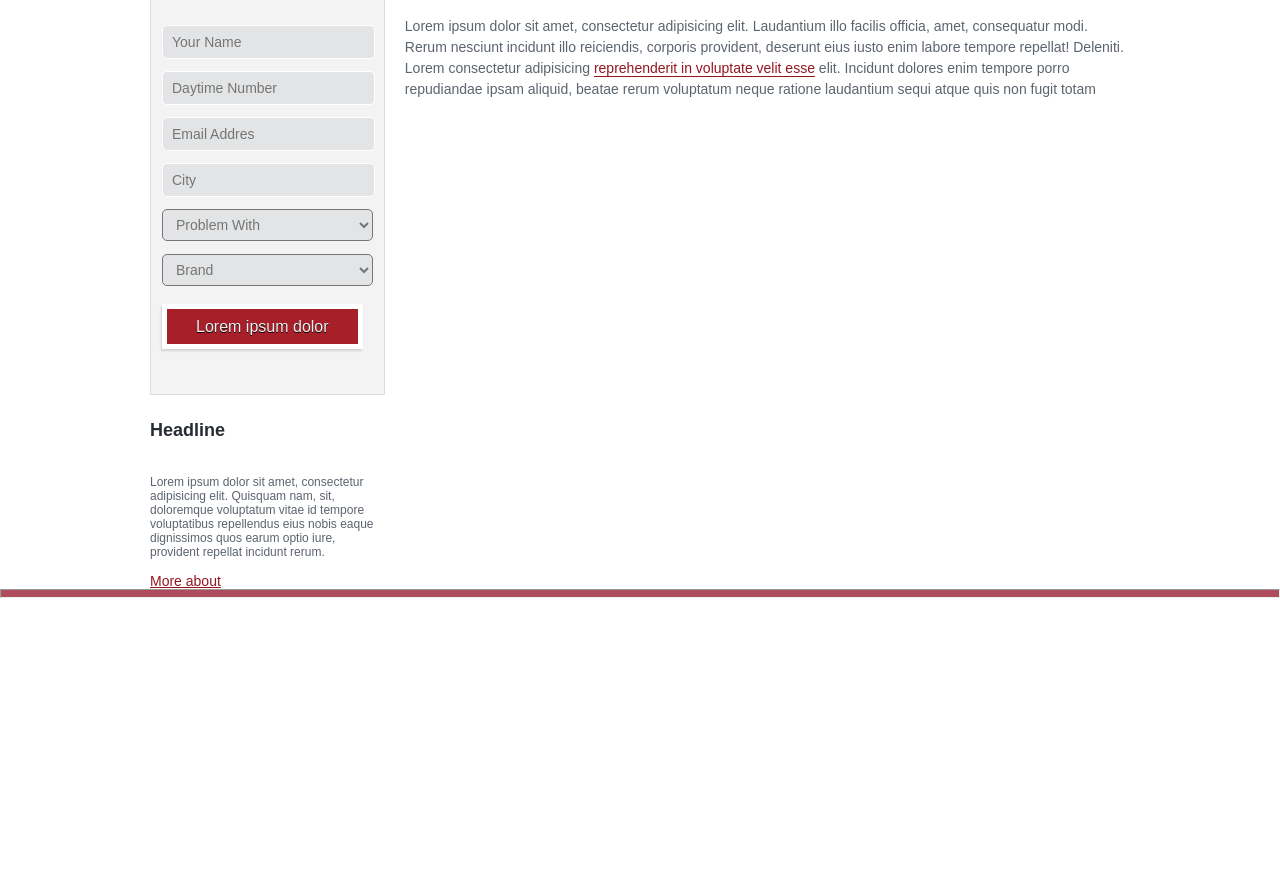
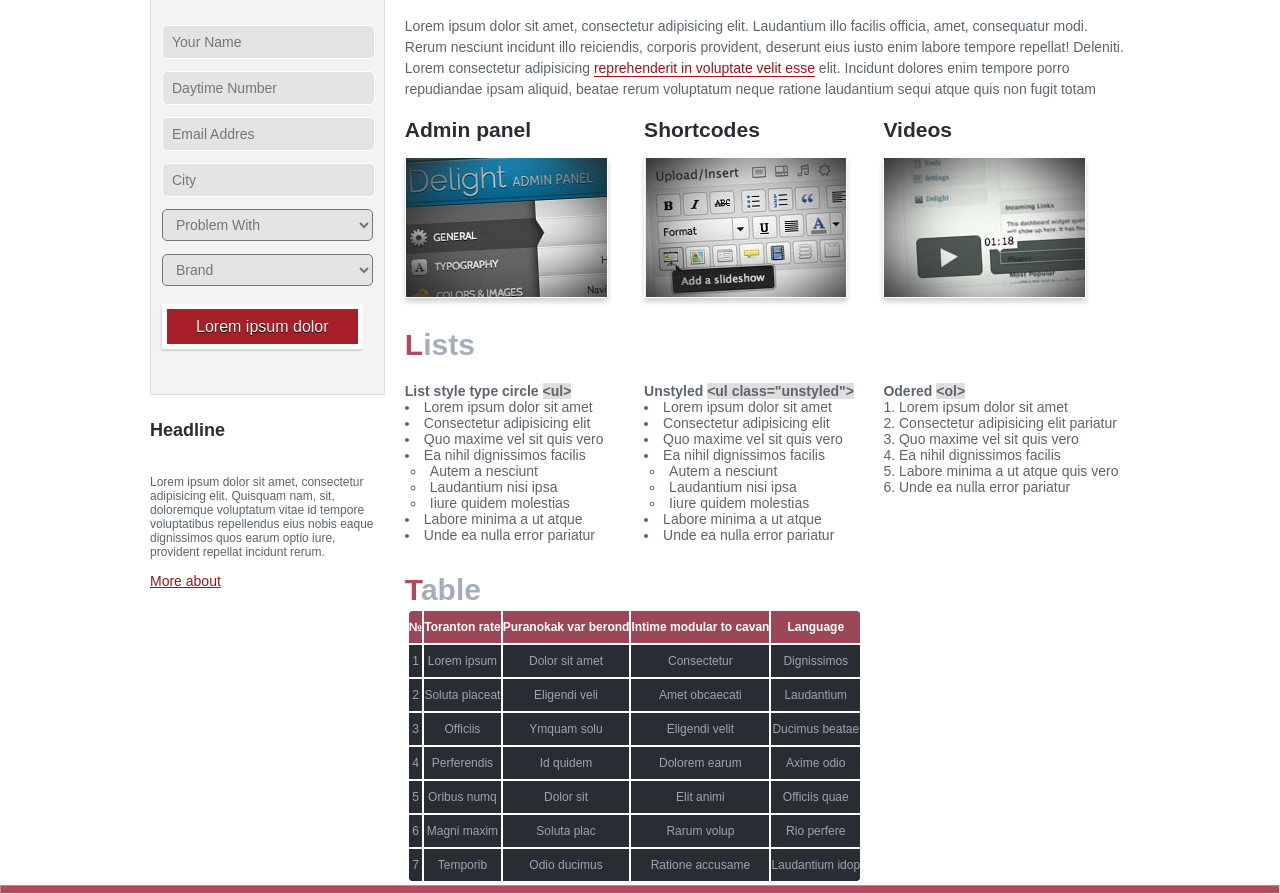
Before and after one commit to LaBay/brightgrove-course, a plain HTML site: page week-2/week-2-cherry/index.html in a window 1280 px wide. Shown: the part 431-1325 px from the top of the page. Before the commit the page ends 1029 px from the top, so only its background shows below. Drawn offline with Linux system fonts and the light colour scheme.

Commit message:
some changes

```diff
--- a/week-2/week-2-cherry/index.html
+++ b/week-2/week-2-cherry/index.html
@@ -87,6 +87,136 @@
 				<h2>What We Do...</h2>
 				<p>Lorem ipsum dolor sit amet, consectetur adipisicing elit. Laudantium illo facilis officia, amet, consequatur modi. Rerum nesciunt incidunt illo reiciendis, corporis provident, deserunt eius iusto enim labore tempore repellat! Deleniti. Lorem consectetur adipisicing <a href="#">reprehenderit in voluptate velit esse</a> elit. Incidunt dolores enim tempore porro repudiandae ipsam aliquid, beatae rerum voluptatum neque ratione laudantium sequi atque quis non fugit totam</p>
 			</div>
+
+			<div class="photo-block">
+
+				<a href="#" class="photo-block-item photo-block-item_1">
+					<h3>Admin panel</h3>
+					<div></div>
+				</a>
+
+				<a href="#" class="photo-block-item photo-block-item_2">
+					<h3>Shortcodes</h3>
+					<div></div>
+				</a>
+
+				<a href="#" class="photo-block-item photo-block-item_3">
+					<h3>Videos</h3>
+					<div></div>
+				</a>
+
+			</div>
+
+			<div class="lists">
+				<h2>Lists</h2>
+				<div class="lists-wrapper">
+					<div class="list">
+						<h4>List style type circle <code>&lt;ul&gt;</code></h4>
+						<ul>
+							<li>Lorem ipsum dolor sit amet</li>
+							<li>Consectetur adipisicing elit</li>
+							<li>Quo maxime vel sit quis vero</li>
+							<li>Ea nihil dignissimos facilis</li>
+							<ul class="nested-list">
+								<li>Autem a nesciunt</li>
+								<li>Laudantium nisi ipsa</li>
+								<li>Iiure quidem molestias</li>
+							</ul>
+							<li>Labore minima a ut atque</li>
+							<li>Unde ea nulla error pariatur</li>
+						</ul>
+					</div>
+					<div class="list">
+						<h4>Unstyled <code>&lt;ul class="unstyled"&gt;</code></h4>
+						<ul>
+							<li>Lorem ipsum dolor sit amet</li>
+							<li>Consectetur adipisicing elit</li>
+							<li>Quo maxime vel sit quis vero</li>
+							<li>Ea nihil dignissimos facilis</li>
+							<ul class="nested-list">
+								<li>Autem a nesciunt</li>
+								<li>Laudantium nisi ipsa</li>
+								<li>Iiure quidem molestias</li>
+							</ul>
+							<li>Labore minima a ut atque</li>
+							<li>Unde ea nulla error pariatur</li>
+						</ul>
+					</div>
+					<div class="list">
+						<h4>Odered <code>&lt;ol&gt;</code></h4>
+						<ol>
+							<li>Lorem ipsum dolor sit amet</li>
+							<li>Consectetur adipisicing elit pariatur</li>
+							<li>Quo maxime vel sit quis vero</li>
+							<li>Ea nihil dignissimos facilis</li>
+							<li>Labore minima a ut atque quis vero</li>
+							<li>Unde ea nulla error pariatur</li>
+						</ol>
+					</div>
+				</div>
+
+				<div class="table-wrapper">
+					<h2>table</h2>
+					<table>
+						<tr>
+							<th>№</th>
+							<th>Toranton rate</th>
+							<th>Puranokak var berond</th>
+							<th>Intime modular to cavan</th>
+							<th>Language</th>
+						</tr>
+						<tr>
+							<td>1</td>
+							<td>Lorem ipsum </td>
+							<td>Dolor sit amet</td>
+							<td>Consectetur</td>
+							<td>Dignissimos</td>
+						</tr>
+						<tr>
+							<td>2</td>
+							<td>Soluta placeat</td>
+							<td>Eligendi veli</td>
+							<td>Amet obcaecati</td>
+							<td>Laudantium</td>
+						</tr>
+						<tr>
+							<td>3</td>
+							<td>Officiis</td>
+							<td>Ymquam solu</td>
+							<td>Eligendi velit</td>
+							<td>Ducimus beatae</td>
+						</tr>
+						<tr>
+							<td>4</td>
+							<td>Perferendis</td>
+							<td>Id quidem</td>
+							<td>Dolorem earum</td>
+							<td>Axime odio</td>
+						</tr>
+						<tr>
+							<td>5</td>
+							<td>Oribus numq</td>
+							<td>Dolor sit</td>
+							<td>Elit animi</td>
+							<td>Officiis quae</td>
+						</tr>
+						<tr>
+							<td>6</td>
+							<td>Magni maxim</td>
+							<td>Soluta plac</td>
+							<td>Rarum volup</td>
+							<td>Rio perfere</td>
+						</tr>
+						<tr>
+							<td>7</td>
+							<td>Temporib</td>
+							<td>Odio ducimus</td>
+							<td>Ratione accusame</td>
+							<td>Laudantium idop</td>
+						</tr>
+					</table>
+				</div>
+			</div>
 		</section>
 
 	</div>
--- a/week-2/week-2-cherry/style/style.css
+++ b/week-2/week-2-cherry/style/style.css
@@ -296,7 +296,7 @@ h2::first-letter{
 .right-sidebar{
 	float: right;
 	width: 74%;
-	padding-left: 15px;
+	padding-left: 2%;
 }
 
 .about h2{
@@ -317,6 +317,117 @@ h2::first-letter{
 	border-bottom: 1px solid #95161f;
 }
 
+.photo-block{
+	/*border: 1px solid red; */
+	margin-top: 18px;
+	width: 100%;
+	display: -webkit-flex;
+	display: -moz-flex;
+	display: -ms-flex;
+	display: -o-flex;
+	display: flex;
+}
+
+.photo-block-item {
+
+	/*border: 1px solid green;*/
+	width: 28%;
+	margin-right: 5%;
+
+}
+
+.photo-block-item {
+	text-decoration: none;
+	color: #282d33;
+	font-size: 18px;
+}
+
+.photo-block-item > div{
+	margin-top: 15px;
+	height: 139px;
+	background: url(../backgrounds/photo.jpg) no-repeat;
+	border: 1px solid white;
+	box-shadow: 0px 4px 5px lightgray;
+}
+
+.photo-block-item_1 > div{
+	background-position: -3px -4px;
+}
+
+.photo-block-item_2 > div{
+	background-position: -215px -4px;
+}
+
+.photo-block-item_3 > div{
+	background-position: -426px -4px;
+}
+
+.lists h2{
+	margin-top: 30px;
+}
+
+.lists h4{
+	color: #5c646e;
+	font-size: 14px;
+}
+
+.list{
+	width: 33%;
+}
+
+.list li{
+	color: #5c646e;
+	font-size: 14px;
+}
+
+.lists-wrapper{
+	margin-top: 21px;
+	display: -webkit-flex;
+	display: -moz-flex;
+	display: -ms-flex;
+	display: -o-flex;
+	display: flex;
+}
+
+.list ul, .list ol{
+
+	list-style-position: inside;
+}
+
+.list code{
+	background: #dedede;
+}
+
+.nested-list{
+	margin-left: 6px;
+}
+
+.table-wrapper th{
+	background: #9c4757;
+	color: white;
+}
+
+.table-wrapper th, td{
+	text-align: center;
+	font-size: 12px;
+}
+.table-wrapper td{
+	background: #282d33;
+	color: #9da4af;
+}
+
+.table-wrapper tr{
+	height: 32px;
+}
+
+.table-wrapper tbody{
+	overflow: hidden;
+	border-radius: 10px;
+
+  display: block;
+
+}
+
 hr{
 	clear: both;
 	height: 7px;
```
Also changed, not shown: week-2/week-2-cherry/backgrounds/photo.jpg (added), week-2/week-2-cherry/style/lorem.html (added), 1 other file.
